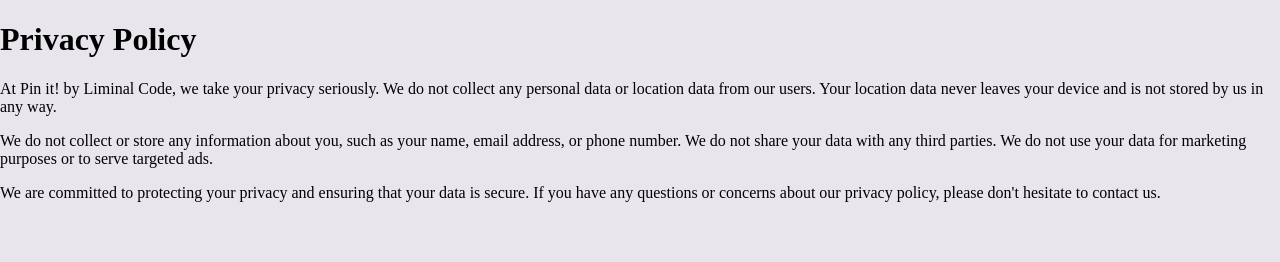
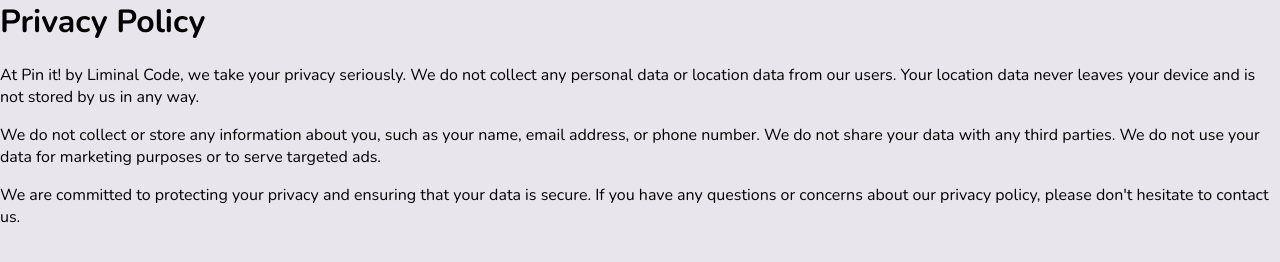
Before and after one commit to steadman1/portfolio-website, a website built with Vite: page pinit.html in a window 1280 px wide. Built offline with nearby package versions, Linux system fonts and the light colour scheme.

Commit message:
Update pinit.html

```diff
--- a/pinit.html
+++ b/pinit.html
@@ -1,3 +1,19 @@
+<style>
+@import url('https://fonts.googleapis.com/css2?family=Nunito:wght@400;700&display=swap');
+
+h1 {
+    font-family: 'Nunito', sans-serif;
+    font-weight: 700;
+    font-size: 32px;
+}
+
+p {
+    font-family: 'Nunito', sans-serif;
+    font-weight: 400;
+    font-size: 16px;
+}
+</style>
+
 <!DOCTYPE html>
 <html lang="en">
   <head>
```
